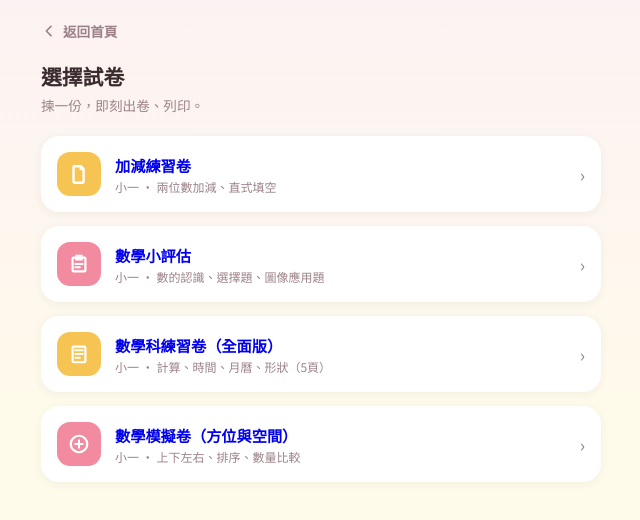
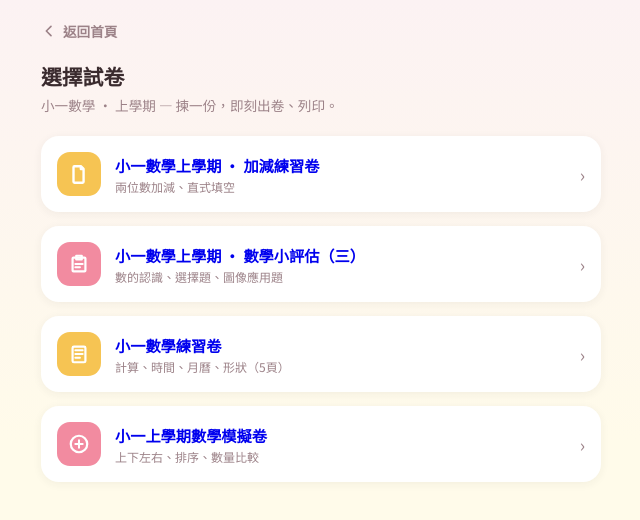
Before and after one commit to violinkwai-afk/HK-maths, a plain HTML site: page website/worksheets.html in a window 1280 px wide. Shown: the whole page, without its empty margins (319-959 px from the left). Drawn offline with Linux system fonts and the light colour scheme.

Commit message:
Rename worksheets to match the user's own naming, term-first on the button
Card titles now lead with 小一數學上學期 (or the exact name the user used,
e.g. 小一數學練習卷ドロ where they explicitly called a paper that) directly
in the button label, not tucked into a subtitle -- users pick by which
term their kid is on, so that has to be the first thing visible. Also
renamed each worksheet page's own <title>/heading to match: 數學小評估
（三）now includes the （三）from the real paper, 小一數學練習卷 matches
the user's stated name exactly.

Co-Authored-By: Claude Sonnet 5 <noreply@anthropic.com>
Claude-Session: https://claude.ai/code/session_01P725m8XaFdkUHbvpWcY4Fz

```diff
--- a/website/worksheets.html
+++ b/website/worksheets.html
@@ -46,29 +46,29 @@
       返回首頁
     </a>
     <h1>選擇試卷</h1>
-    <p class="sub">揀一份，即刻出卷、列印。</p>
+    <p class="sub">小一數學 · 上學期 — 揀一份，即刻出卷、列印。</p>
 
     <a class="card" href="generator.html">
       <div class="card-icon"><svg width="22" height="22" viewBox="0 0 24 24" fill="none" stroke="currentColor"><path d="M7 3.5h7l3 3v14a1 1 0 0 1-1 1H7a1 1 0 0 1-1-1v-16a1 1 0 0 1 1-1z" stroke-width="2.6" stroke-linejoin="round"/><path d="M14 3.5v3h3" stroke-width="2.6" stroke-linejoin="round"/></svg></div>
-      <div><div class="card-title">加減練習卷</div><div class="card-sub">小一 · 兩位數加減、直式填空</div></div>
+      <div><div class="card-title">小一數學上學期 · 加減練習卷</div><div class="card-sub">兩位數加減、直式填空</div></div>
       <div class="card-arrow">›</div>
     </a>
 
     <a class="card" href="assessment.html">
       <div class="card-icon"><svg width="22" height="22" viewBox="0 0 24 24" fill="none" stroke="currentColor"><path d="M9 3h6v4H9z" stroke-width="2.4" stroke-linejoin="round"/><path d="M6 5h1.5M16.5 5H18a1 1 0 0 1 1 1v13a1 1 0 0 1-1 1H6a1 1 0 0 1-1-1V6a1 1 0 0 1 1-1z" stroke-width="2.4" stroke-linejoin="round"/><path d="M8 12h8M8 15.5h5" stroke-width="2.2" stroke-linecap="round"/></svg></div>
-      <div><div class="card-title">數學小評估</div><div class="card-sub">小一 · 數的認識、選擇題、圖像應用題</div></div>
+      <div><div class="card-title">小一數學上學期 · 數學小評估（三）</div><div class="card-sub">數的認識、選擇題、圖像應用題</div></div>
       <div class="card-arrow">›</div>
     </a>
 
     <a class="card" href="assessment2.html">
       <div class="card-icon"><svg width="22" height="22" viewBox="0 0 24 24" fill="none" stroke="currentColor"><rect x="5" y="4" width="14" height="17" rx="1.5" stroke-width="2.4"/><path d="M8 8h8M8 12h8M8 16h5" stroke-width="2.2" stroke-linecap="round"/></svg></div>
-      <div><div class="card-title">數學科練習卷（全面版）</div><div class="card-sub">小一 · 計算、時間、月曆、形狀（5頁）</div></div>
+      <div><div class="card-title">小一數學練習卷</div><div class="card-sub">計算、時間、月曆、形狀（5頁）</div></div>
       <div class="card-arrow">›</div>
     </a>
 
     <a class="card" href="assessment3.html">
       <div class="card-icon"><svg width="22" height="22" viewBox="0 0 24 24" fill="none" stroke="currentColor"><circle cx="12" cy="12" r="9" stroke-width="2.4"/><path d="M8 12h8M12 8v8" stroke-width="2.2" stroke-linecap="round"/></svg></div>
-      <div><div class="card-title">數學模擬卷（方位與空間）</div><div class="card-sub">小一 · 上下左右、排序、數量比較</div></div>
+      <div><div class="card-title">小一上學期數學模擬卷</div><div class="card-sub">上下左右、排序、數量比較</div></div>
       <div class="card-arrow">›</div>
     </a>
   </div>
```
Also changed, not shown: website/assessment.html (+2 -2 lines), website/assessment2.html (+2 -2 lines).
